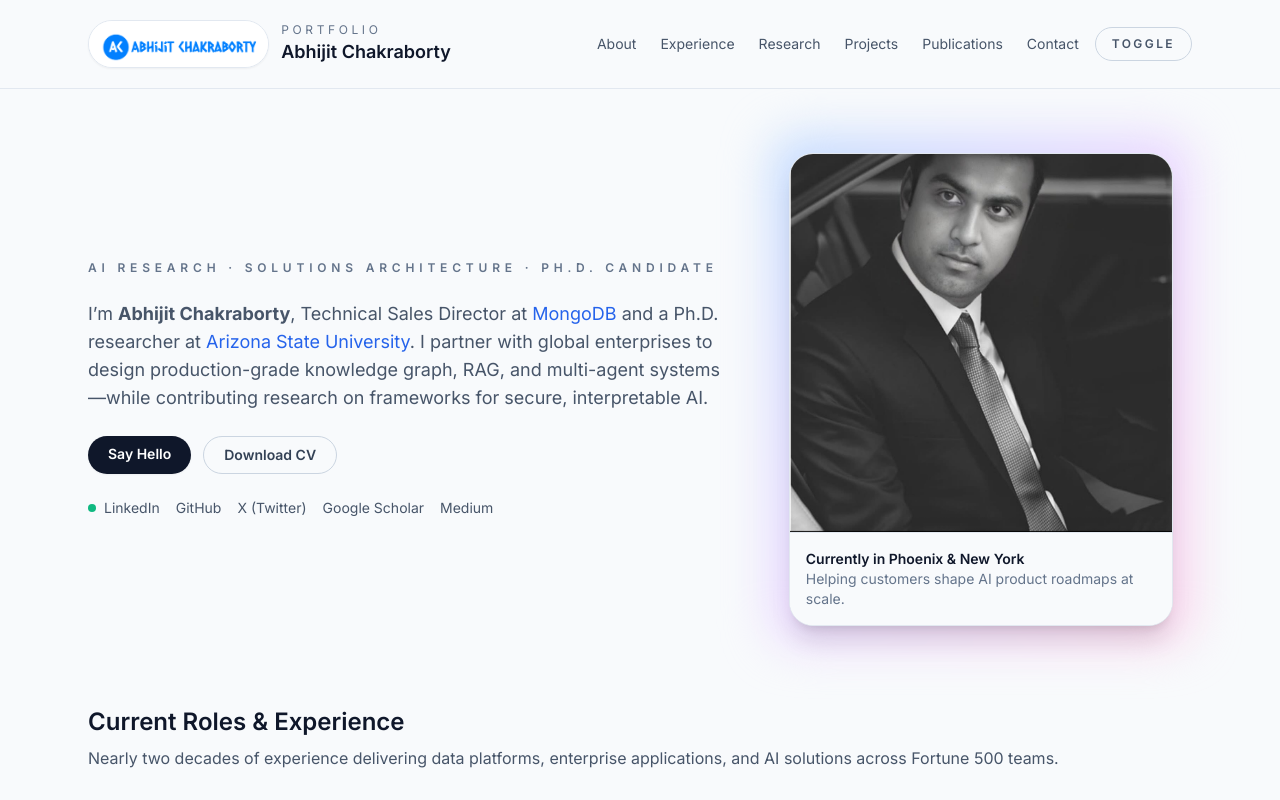
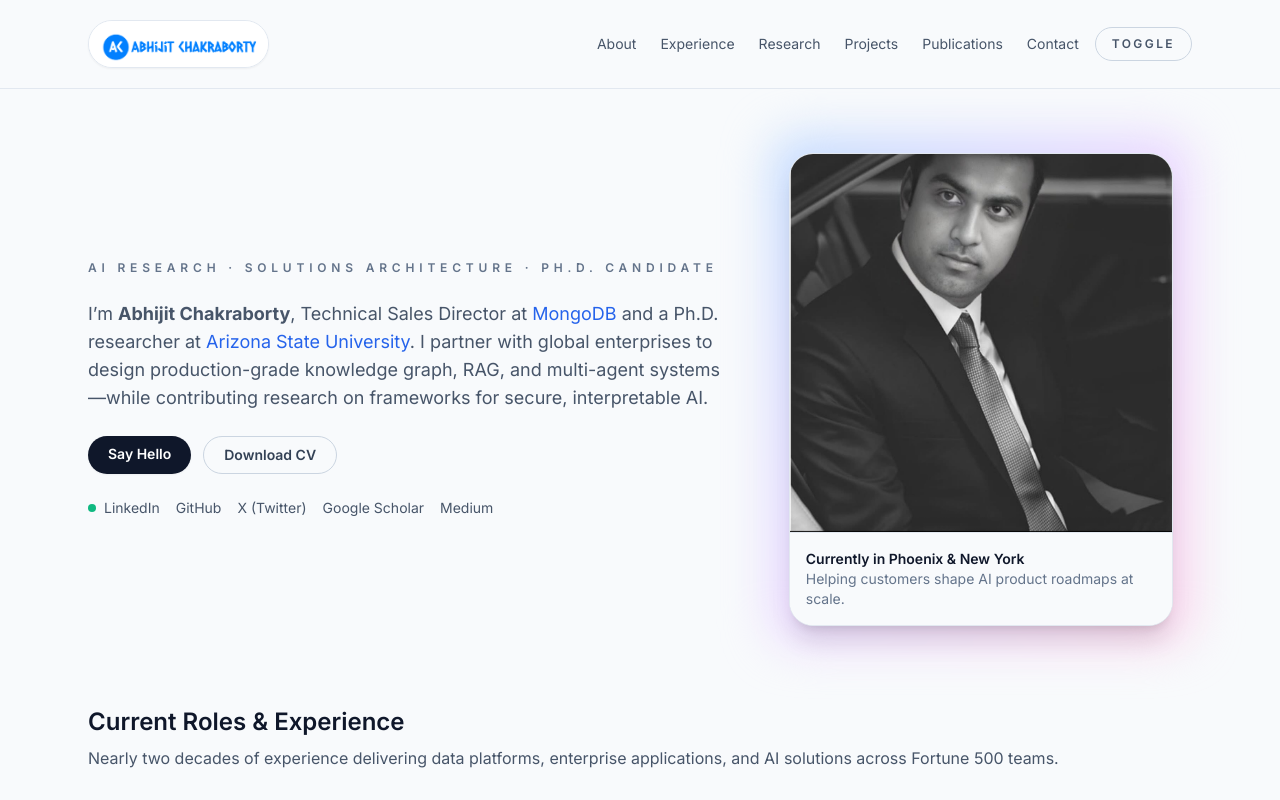
Before and after one commit to Abhijit85/abhijit85.github.io, a plain HTML site: page index.html in a window 1280 px wide. Shown: the top 800 px of the page. Drawn offline with nearby package versions, Linux system fonts and the light colour scheme.

Commit message:
Refactor header section: Simplify logo display by removing redundant text elements for a cleaner layout

```diff
--- a/index.html
+++ b/index.html
@@ -91,13 +91,9 @@
   <body class="min-h-screen bg-slate-50 text-slate-900 dark:bg-slate-950 dark:text-slate-100 transition-colors">
     <header class="sticky top-0 z-50 border-b border-slate-200 bg-slate-50/90 dark:border-slate-800 dark:bg-slate-950/90 backdrop-blur">
       <div class="mx-auto flex max-w-6xl items-center justify-between px-4 py-5 sm:px-6">
-        <a href="#hero" class="flex items-center gap-3">
+        <a href="#hero" class="flex items-center">
           <img src="images/abhijit-logo-light.png" alt="Abhijit Chakraborty Logo" class="h-12 w-auto rounded-full border border-slate-200 shadow-sm dark:hidden" />
           <img src="images/abhijit-logo-dark.png" alt="Abhijit Chakraborty Logo (Dark)" class="hidden h-12 w-auto rounded-full border border-slate-800 shadow-sm dark:block" />
-          <div>
-            <p class="text-xs uppercase tracking-[0.3em] text-slate-500 dark:text-slate-400">Portfolio</p>
-            <p class="text-lg font-semibold">Abhijit Chakraborty</p>
-          </div>
         </a>
         <div class="flex items-center gap-4">
           <nav class="hidden items-center gap-6 text-sm font-medium text-slate-600 md:flex dark:text-slate-300">
```
